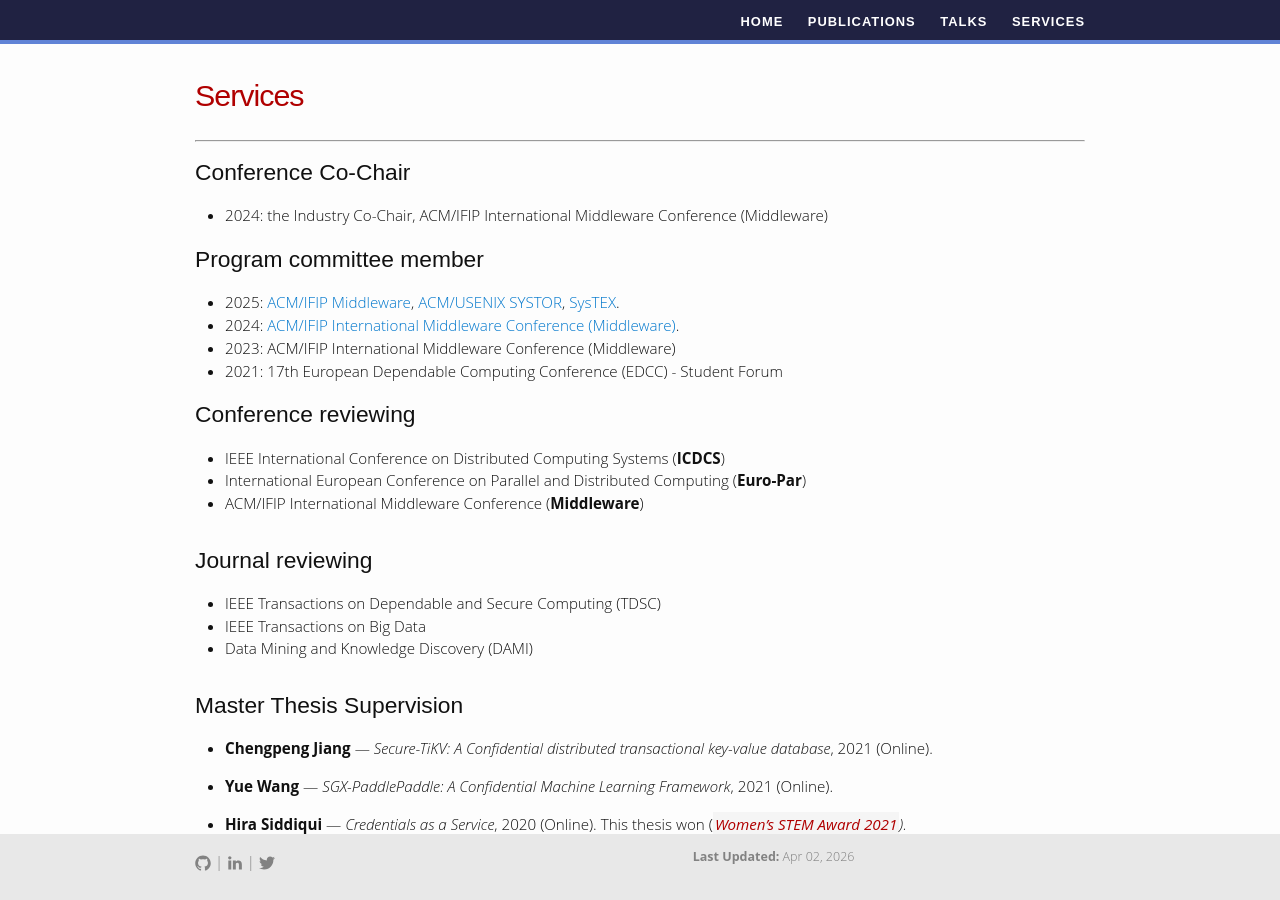
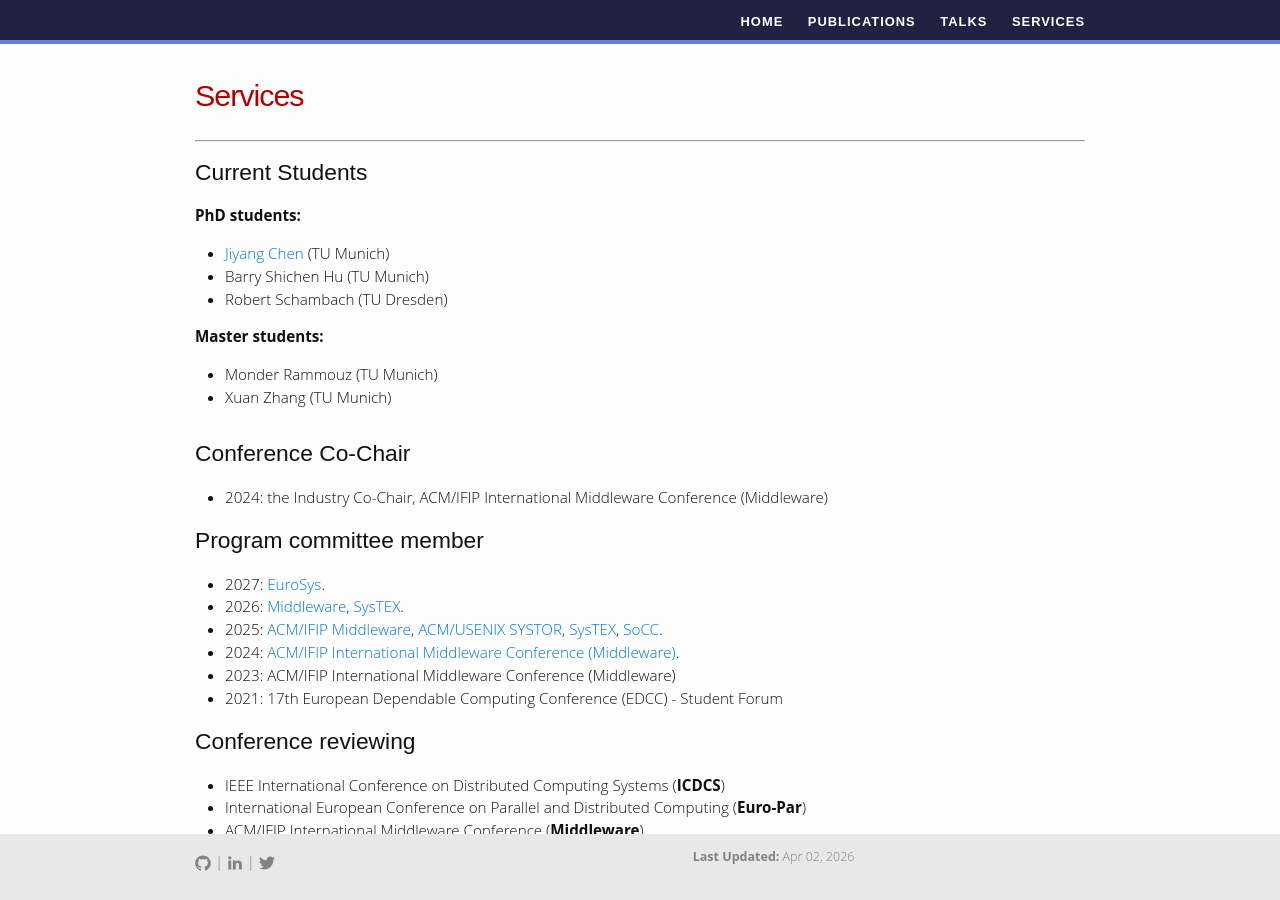
Before and after one commit to doflink/doflink.github.io, a Jekyll site: the page built from services.md, in a window 1280 px wide and 900 px high. Built offline with Jekyll 4.4.1, drawn with Linux system fonts in a browser that asks for light colours.

Commit message:
add current students section and update program committee entries
Co-Authored-By: Claude Sonnet 4.6 <noreply@anthropic.com>

```diff
--- a/services.md
+++ b/services.md
@@ -30,11 +30,25 @@ _Traffic Dispersion Graph Based Anomaly Detection_ -->
 
 -----
 <hr style="height:8pt; visibility:hidden;" />
+## Current Students
+
+**PhD students:**
+- <a href="https://chenjiyang.dev/" target="_blank">Jiyang Chen</a> (TU Munich)
+- Barry Shichen Hu (TU Munich)
+- Robert Schambach (TU Dresden)
+
+**Master students:**
+- Monder Rammouz (TU Munich)
+- Xuan Zhang (TU Munich)
+
+<hr style="height:8pt; visibility:hidden;" />
 ## Conference Co-Chair
 - 2024: the Industry Co-Chair, ACM/IFIP International Middleware Conference (Middleware)
 
 ## Program committee member
-- 2025: <a href="https://middleware-conf.github.io/2025/program-committee/">ACM/IFIP Middleware</a>, <a href="https://www.systor.org/2025/program-committee/">ACM/USENIX SYSTOR</a>, <a href="https://systex-workshop.github.io/2025/committee.html">SysTEX</a>.
+- 2027: <a href="https://2027.eurosys.org/pc.html">EuroSys</a>.
+- 2026: <a href="https://middleware-conf.github.io/2026/program-committee/">Middleware</a>, <a href="https://systex-workshop.github.io/2026/committee.html">SysTEX</a>.
+- 2025: <a href="https://middleware-conf.github.io/2025/program-committee/">ACM/IFIP Middleware</a>, <a href="https://www.systor.org/2025/program-committee/">ACM/USENIX SYSTOR</a>, <a href="https://systex-workshop.github.io/2025/committee.html">SysTEX</a>, <a href="https://acmsocc.org/2025/program-committee.html">SoCC</a>.
 - 2024: <a href="https://middleware-conf.github.io/2024/program-committee/">ACM/IFIP International Middleware Conference (Middleware)</a>.
 - 2023: ACM/IFIP International Middleware Conference (Middleware)
 - 2021: 17th European Dependable Computing Conference (EDCC) - Student Forum
```
